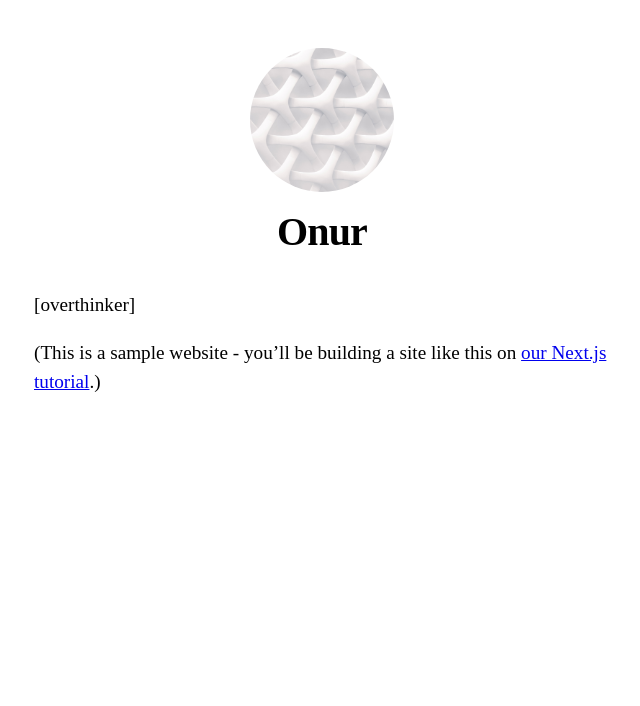
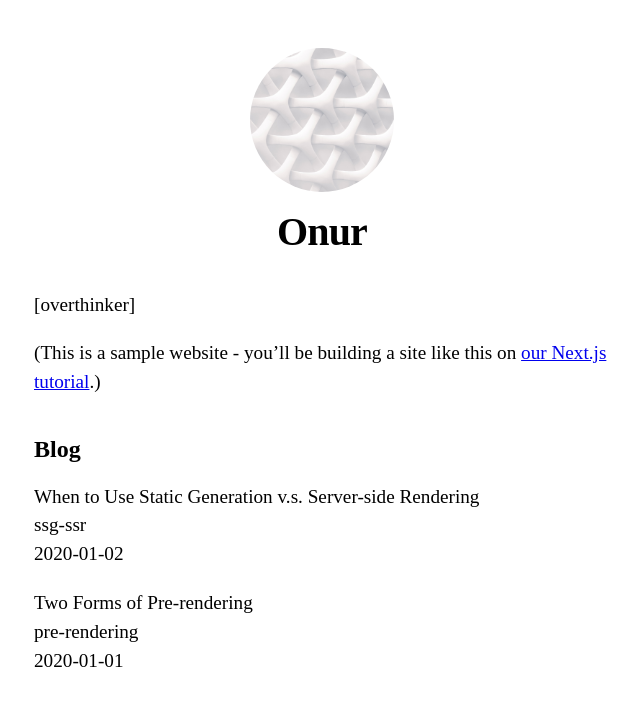
Before and after one commit to OnurYurteri/first-next, a Next.js app: page / in a window 1280 px wide. Shown: the top 706 px of the page, without its empty margins (318-958 px from the left). Built offline with nearby package versions, Linux system fonts and the light colour scheme.

Commit message:
feat: add gray-matter to create static generated page with `getStaticProps`

```diff
--- /dev/null
+++ b/lib/posts.js
@@ -0,0 +1,37 @@
+import fs from 'fs'
+import path from 'path'
+import matter from 'gray-matter'
+
+const postsDirectory = path.join(process.cwd(), 'posts')
+
+export function getSortedPostsData() {
+  // Get file names under /posts
+  const fileNames = fs.readdirSync(postsDirectory)
+  const allPostsData = fileNames.map((fileName) => {
+    // Remove ".md" from file name to get id
+    const id = fileName.replace(/\.md$/, '')
+
+    // Read markdown file as string
+    const fullPath = path.join(postsDirectory, fileName)
+    const fileContents = fs.readFileSync(fullPath, 'utf8')
+
+    // Use gray-matter to parse the post metadata section
+    const matterResult = matter(fileContents)
+
+    // Combine the data with the id
+    return {
+      id,
+      ...matterResult.data,
+    }
+  })
+  // Sort posts by date
+  return allPostsData.sort(({ date: a }, { date: b }) => {
+    if (a < b) {
+      return 1
+    } else if (a > b) {
+      return -1
+    } else {
+      return 0
+    }
+  })
+}
--- a/package.json
+++ b/package.json
@@ -7,6 +7,7 @@
   },
   "dependencies": {
     "@segment/analytics-next": "^1.45.0",
+    "gray-matter": "^4.0.3",
     "next": "latest",
     "react": "17.0.2",
     "react-dom": "17.0.2"
--- a/pages/index.js
+++ b/pages/index.js
@@ -2,7 +2,18 @@
 import Layout, { siteTitle } from '../components/layout'
 import utilStyles from '../styles/utils.module.css'
 
-export default function Home() {
+import { getSortedPostsData } from '../lib/posts'
+
+export async function getStaticProps() {
+  const allPostsData = getSortedPostsData()
+  return {
+    props: {
+      allPostsData,
+    },
+  }
+}
+
+export default function Home({ allPostsData }) {
   return (
     <Layout home>
       <Head>
@@ -15,6 +26,20 @@
           <a href="https://nextjs.org/learn">our Next.js tutorial</a>.)
         </p>
       </section>
+      <section className={`${utilStyles.headingMd} ${utilStyles.padding1px}`}>
+        <h2 className={utilStyles.headingLg}>Blog</h2>
+        <ul className={utilStyles.list}>
+          {allPostsData.map(({ id, date, title }) => (
+            <li className={utilStyles.listItem} key={id}>
+              {title}
+              <br />
+              {id}
+              <br />
+              {date}
+            </li>
+          ))}
+        </ul>
+      </section>
     </Layout>
   )
 }
--- /dev/null
+++ b/posts/pre-rendering.md
@@ -0,0 +1,11 @@
+---
+title: 'Two Forms of Pre-rendering'
+date: '2020-01-01'
+---
+
+Next.js has two forms of pre-rendering: **Static Generation** and **Server-side Rendering**. The difference is in **when** it generates the HTML for a page.
+
+- **Static Generation** is the pre-rendering method that generates the HTML at **build time**. The pre-rendered HTML is then _reused_ on each request.
+- **Server-side Rendering** is the pre-rendering method that generates the HTML on **each request**.
+
+Importantly, Next.js let's you **choose** which pre-rendering form to use for each page. You can create a "hybrid" Next.js app by using Static Generation for most pages and using Server-side Rendering for others.
--- /dev/null
+++ b/posts/ssg-ssr.md
@@ -0,0 +1,19 @@
+---
+title: 'When to Use Static Generation v.s. Server-side Rendering'
+date: '2020-01-02'
+---
+
+We recommend using **Static Generation** (with and without data) whenever possible because your page can be built once and served by CDN, which makes it much faster than having a server render the page on every request.
+
+You can use Static Generation for many types of pages, including:
+
+- Marketing pages
+- Blog posts
+- E-commerce product listings
+- Help and documentation
+
+You should ask yourself: "Can I pre-render this page **ahead** of a user's request?" If the answer is yes, then you should choose Static Generation.
+
+On the other hand, Static Generation is **not** a good idea if you cannot pre-render a page ahead of a user's request. Maybe your page shows frequently updated data, and the page content changes on every request.
+
+In that case, you can use **Server-Side Rendering**. It will be slower, but the pre-rendered page will always be up-to-date. Or you can skip pre-rendering and use client-side JavaScript to populate data.
```
Also changed, not shown: 1 other file (tests, documents, lock files or other folders).
